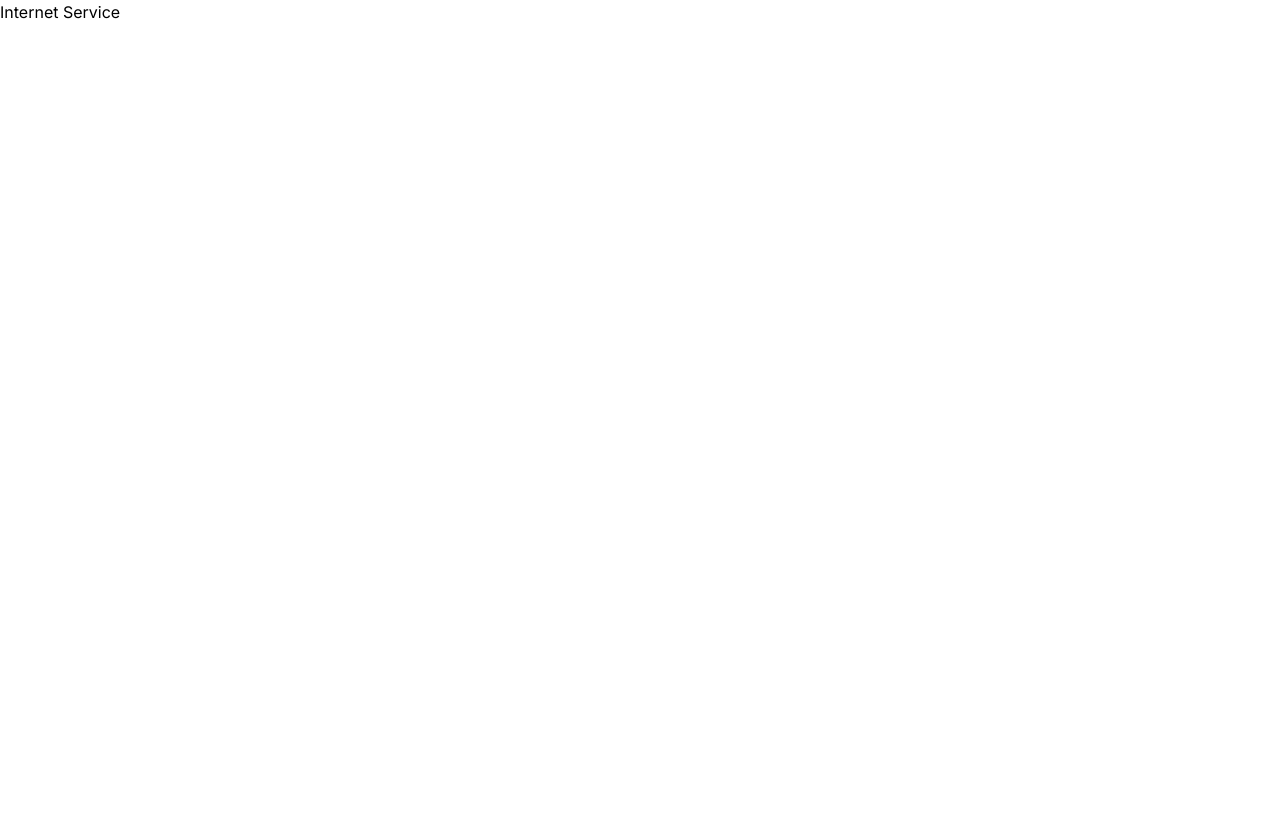
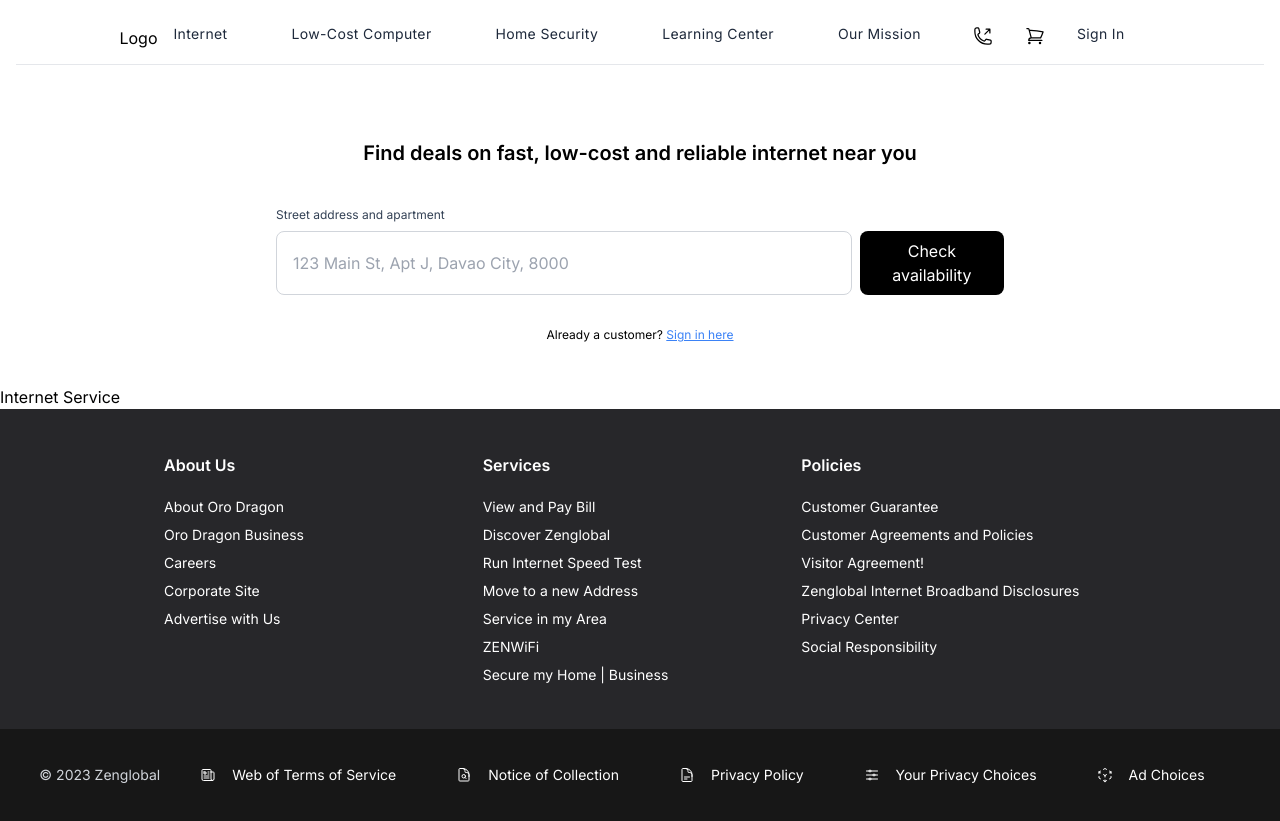
Before and after one commit to KleKlai/zenglobalofficialwebsite, a Next.js app: page /internet-service in a window 1280 px wide. Before the commit the page ends 800 px from the top, so only its background shows below. Built offline with nearby package versions, Linux system fonts and the light colour scheme.

Commit message:
feat(navbar): added dynamic link to navbar and migrate some static ui to layout

```diff
--- a/app/layout.tsx
+++ b/app/layout.tsx
@@ -1,6 +1,9 @@
 import type { Metadata } from "next";
 import { Inter } from "next/font/google";
 import "./globals.css";
+import Navbar from "./ui/navbar";
+import Footer from "./ui/footer";
+import CheckAvailability from "./ui/check-availability";
 
 const inter = Inter({ subsets: ["latin"], variable: "--font-sans" });
 
@@ -16,7 +19,13 @@ export default function RootLayout({
 }) {
   return (
     <html lang="en">
-      <body className={inter.className}>{children}</body>
+      <body className={inter.className}>
+        <Navbar />
+        <CheckAvailability />
+
+        {children}
+        <Footer />
+      </body>
     </html>
   );
 }
--- a/app/page.tsx
+++ b/app/page.tsx
@@ -7,11 +7,8 @@ import Navbar from "./ui/navbar";
 export default function Home() {
   return (
     <div>
-      <Navbar />
-      <CheckAvailability />
       <ExploreSpeedsPrices />
       <InternetThatsFitYourBudget />
-      <Footer />
     </div>
   );
 }
--- a/app/ui/landing/explore-speeds-prices.tsx
+++ b/app/ui/landing/explore-speeds-prices.tsx
@@ -93,6 +93,11 @@ function SpeedCarousel() {
       console.log(api);
     });
   }, [api]);
+
+  const handleCardClick = (index: number) => {
+    console.log(index)
+  };
+
   return (
     <Carousel
       opts={{
@@ -110,6 +115,7 @@ function SpeedCarousel() {
           return (
             <CarouselItem
               key={speed.speed}
+              onClick={() => handleCardClick(index)}
               className="pl-2 xs:basis-1 sm:basis-1 md:basis-1/2 lg:basis-1/3 py-10"
             >
               <div className="p-1">
--- a/app/ui/landing/internet-thats-fit-your-budget.tsx
+++ b/app/ui/landing/internet-thats-fit-your-budget.tsx
@@ -7,7 +7,7 @@ export default function InternetThatsFitYourBudget() {
         Internet that fits your budget
       </h1>
 
-      <div className="flex flex-col space-x-6 w-3/5">
+      <div className="flex flex-row space-x-6 w-3/5">
         <div className="md:w-1/2 p-4 bg-gray-100 flex flex-col justify-center items-center rounded-lg">
           <h2 className="text-xl text-center mb-2 font-natoSansRegular font-bold leading-normal text-tertiary mt-14">
             internet<br/>essentials
--- a/app/ui/navbar.tsx
+++ b/app/ui/navbar.tsx
@@ -15,23 +15,23 @@ import {
 const links = [
   {
     name: "Internet",
-    href: "",
+    href: "/internet-service",
   },
   {
     name: "Low-Cost Computer",
-    href: "",
+    href: "/low-cost-computer",
   },
   {
     name: "Home Security",
-    href: "",
+    href: "/home-security",
   },
   {
     name: "Learning Center",
-    href: "",
+    href: "/learning-center",
   },
   {
     name: "Our Mission",
-    href: "",
+    href: "/our-mission",
   },
 ];
 export default function Navbar() {
--- a/next.config.js
+++ b/next.config.js
@@ -1,7 +1,11 @@
 /** @type {import('next').NextConfig} */
 const nextConfig = {
   images: {
-    domains: ["images.unsplash.com"],
+    remotePatterns: [
+      {
+        hostname: "images.unsplash.com"
+      }
+    ],
   },
 };
 
```
